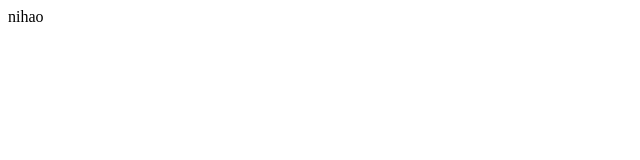
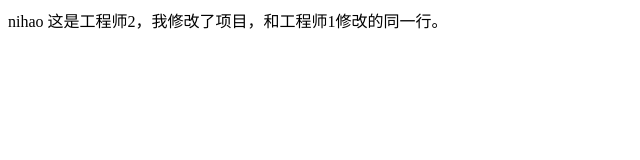
Before and after one commit to chaqi277/qiqi, a plain HTML site: page index.html in a window 1280 px wide. Shown: the whole page, without its empty margins (0-640 px from the left). Drawn offline with Linux system fonts and the light colour scheme.

Commit message:
我修改了工程师2

```diff
--- a/index.html
+++ b/index.html
@@ -8,6 +8,6 @@
 </head>
 <body>
     nihao
-
+	这是工程师2，我修改了项目，和工程师1修改的同一行。
 </body>
 </html>
```
